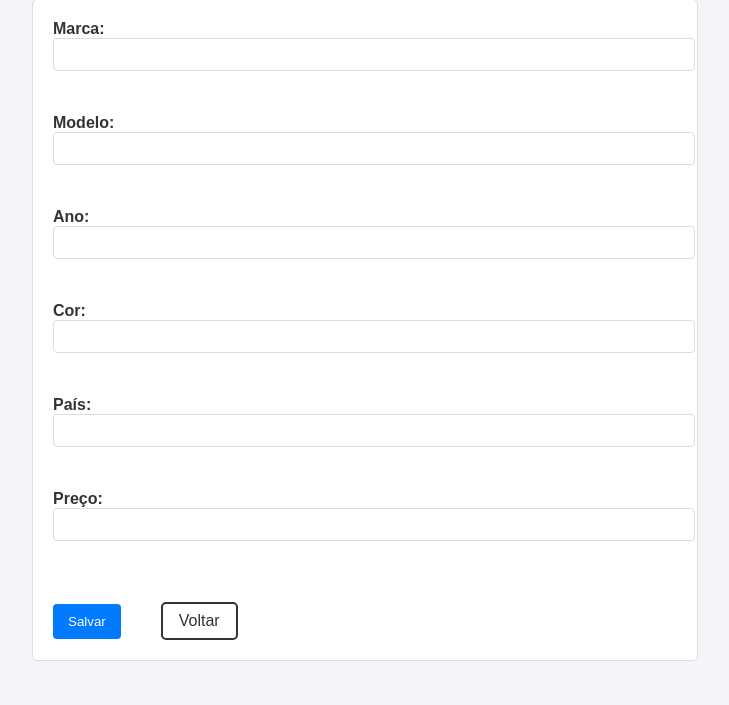
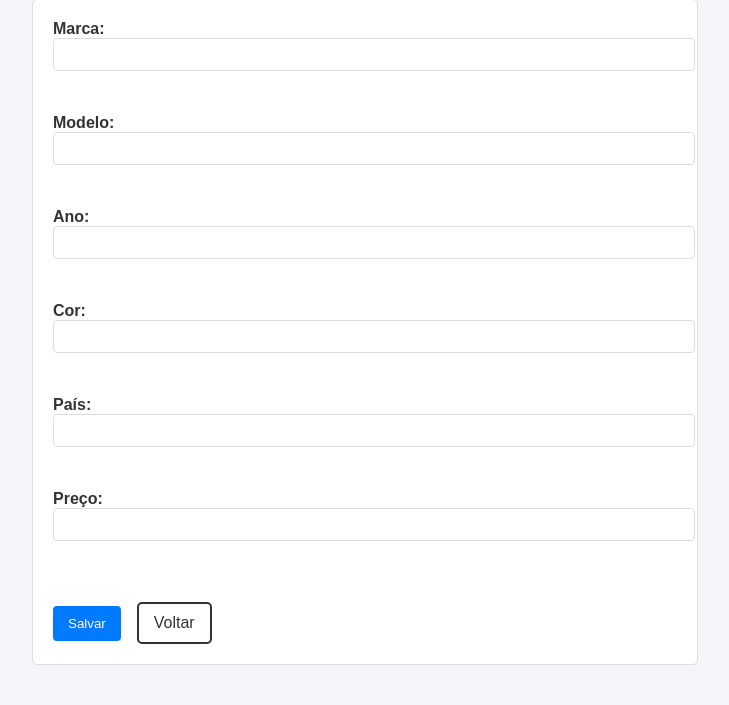
Before and after one commit to rapilukz/projeto-cloud-computing, a PHP site: page /create.php in a window 1280 px wide. Shown: the part 95-800 px from the top of the page, without its empty margins (275-1004 px from the left). Run offline with PHP 8.4, Linux system fonts and the light colour scheme; data that the repository does not hold is empty; some libraries are stand-ins or nearby versions.

Commit message:
Styles fix

```diff
--- a/app/styles/styles.css
+++ b/app/styles/styles.css
@@ -103,19 +103,18 @@ p a:hover {
 .form-buttons {
     display: flex;
     flex-direction: row;
-    gap: 1.5rem;
+    gap: 1rem;
     align-items: center;
 }
 
 .secondary-button {
     display: inline-block;
-    padding: 0.5em 1em;
+    padding: 10px 15px;
     border: 2px solid #333;
     background-color: transparent;
     color: #333;
     text-decoration: none;
     border-radius: 5px;
-    margin-left: 1em;
     transition: background-color 0.2s, color 0.2s;
 }
 
@@ -134,8 +133,12 @@ p a:hover {
     background: none;
     border: none;
     color: #007BFF;
-    text-decoration: underline;
+    text-decoration: none;
     cursor: pointer;
     padding: 0;
     font: inherit;
 }
+
+.delete-button:hover {
+    text-decoration: underline;
+}
```
